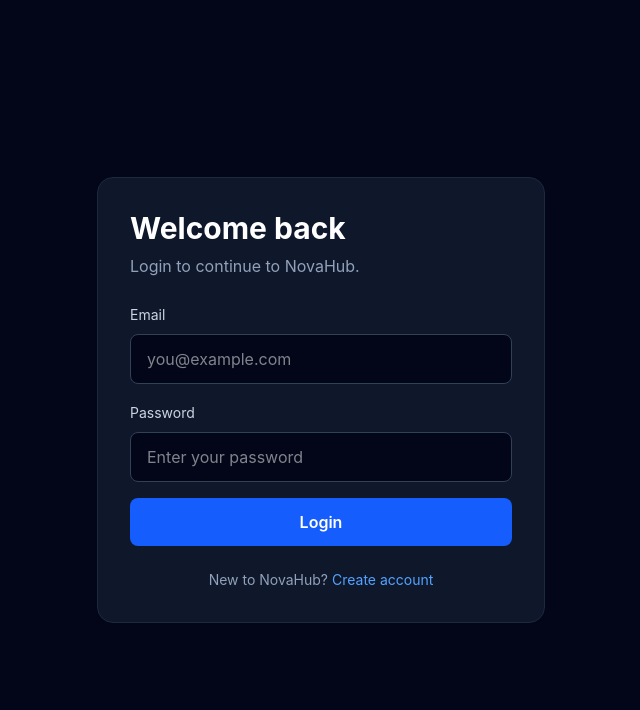
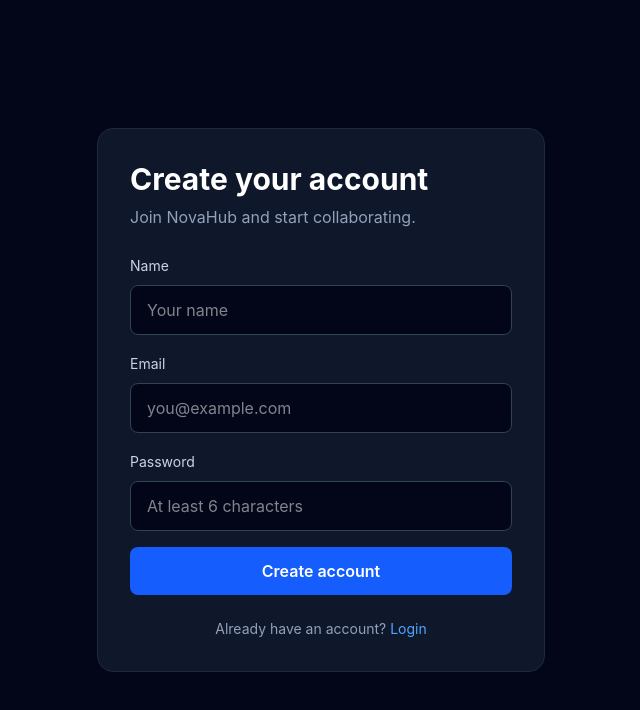
Before and after one commit to asfiahamed0404/NovaHub, a React app in the folder frontend/: page /register in a window 1280 px wide. Shown: the top 710 px of the page, without its empty margins (319-959 px from the left). Built offline with nearby package versions, Linux system fonts and the light colour scheme; the HTML template or start-up script is replaced by a standard one.

Commit message:
Add frontend registration flow

```diff
--- a/frontend/src/App.jsx
+++ b/frontend/src/App.jsx
@@ -30,6 +30,7 @@
 import api from "./api/axios.js";
 import LoginPage from "./pages/LoginPage.jsx";
 import DashboardPage from "./pages/DashboardPage.jsx";
+import RegisterPage from "./pages/RegisterPage.jsx";
 
 function App() {
   const [user, setUser] = useState(null);
@@ -78,7 +79,8 @@
     return <DashboardPage user={user} onLogout={handleLogout} />;
   }
 
-  return <LoginPage onLoginSuccess={setUser} />;
+  //return <LoginPage onLoginSuccess={setUser} />;
+  return <RegisterPage onRegisterSuccess={setUser} />;
 }
 
 export default App;
--- /dev/null
+++ b/frontend/src/pages/RegisterPage.jsx
@@ -0,0 +1,136 @@
+import { useState } from "react";
+
+import api from "../api/axios.js";
+
+function RegisterPage({ onRegisterSuccess }) {
+  const [formData, setFormData] = useState({
+    name: "",
+    email: "",
+    password: "",
+  });
+
+  const [error, setError] = useState("");
+  const [isSubmitting, setIsSubmitting] = useState(false);
+
+  const handleChange = (event) => {
+    setFormData({
+      ...formData,
+      [event.target.name]: event.target.value,
+    });
+  };
+
+  const handleSubmit = async (event) => {
+    event.preventDefault();
+
+    try {
+      setError("");
+      setIsSubmitting(true);
+
+      const response = await api.post("/auth/register",formData);
+
+      localStorage.setItem("novahub_token",response.data.token);
+
+      onRegisterSuccess(response.data.user);
+    } catch (error) {
+      setError(
+        error.response?.data?.message ||
+          "Registration failed. Please try again."
+      );
+    } finally {
+      setIsSubmitting(false);
+    }
+  };
+
+  return (
+    <div className="flex min-h-screen items-center justify-center bg-slate-950 px-4 text-white">
+      <div className="w-full max-w-md rounded-2xl border border-slate-800 bg-slate-900 p-8">
+        <h1 className="text-3xl font-bold">
+          Create your account
+        </h1>
+
+        <p className="mt-2 text-slate-400">
+          Join NovaHub and start collaborating.
+        </p>
+
+        {error && (
+          <div className="mt-5 rounded-lg border border-red-500/40 bg-red-500/10 px-4 py-3 text-sm text-red-300">
+            {error}
+          </div>
+        )}
+
+        <form
+          onSubmit={handleSubmit}
+          className="mt-6 space-y-4"
+        >
+          <div>
+            <label className="text-sm text-slate-300">
+              Name
+            </label>
+
+            <input
+              type="text"
+              name="name"
+              value={formData.name}
+              onChange={handleChange}
+              placeholder="Your name"
+              required
+              className="mt-2 w-full rounded-lg border border-slate-700 bg-slate-950 px-4 py-3 text-white outline-none focus:border-blue-500"
+            />
+          </div>
+
+          <div>
+            <label className="text-sm text-slate-300">
+              Email
+            </label>
+
+            <input
+              type="email"
+              name="email"
+              value={formData.email}
+              onChange={handleChange}
+              placeholder="you@example.com"
+              required
+              className="mt-2 w-full rounded-lg border border-slate-700 bg-slate-950 px-4 py-3 text-white outline-none focus:border-blue-500"
+            />
+          </div>
+
+          <div>
+            <label className="text-sm text-slate-300">
+              Password
+            </label>
+
+            <input
+              type="password"
+              name="password"
+              value={formData.password}
+              onChange={handleChange}
+              placeholder="At least 6 characters"
+              required
+              minLength={6}
+              className="mt-2 w-full rounded-lg border border-slate-700 bg-slate-950 px-4 py-3 text-white outline-none focus:border-blue-500"
+            />
+          </div>
+
+          <button
+            type="submit"
+            disabled={isSubmitting}
+            className="w-full rounded-lg bg-blue-600 px-4 py-3 font-semibold hover:bg-blue-500 disabled:cursor-not-allowed disabled:opacity-60"
+          >
+            {isSubmitting
+              ? "Creating account..."
+              : "Create account"}
+          </button>
+        </form>
+
+        <p className="mt-6 text-center text-sm text-slate-400">
+          Already have an account?{" "}
+          <span className="text-blue-400">
+            Login
+          </span>
+        </p>
+      </div>
+    </div>
+  );
+}
+
+export default RegisterPage;
```
